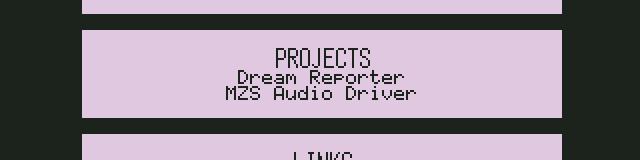
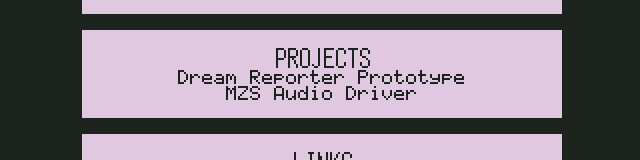
Before and after one commit to stereomimi/stereomimi.github.io, a plain HTML site: page index.html in a window 1280 px wide. Shown: the part 579-739 px from the top of the page, without its empty margins (318-958 px from the left). Drawn offline with Linux system fonts and the light colour scheme.

Commit message:
Update index.html

```diff
--- a/index.html
+++ b/index.html
@@ -42,7 +42,7 @@
         <div class="content_box">
           <h1>Projects</h1>
           <ul>
-            <li><a href="https://stereomimi.itch.io/dream-reporter">Dream Reporter</a></li>
+            <li><a href="https://stereomimi.itch.io/dream-reporter">Dream Reporter Prototype</a></li>
             <li><a href="https://github.com/stereomimi/Mezz-Estate-NeoGeo-Audio-Driver">MZS Audio Driver</a></li>
           </ul>
         </div>
```
